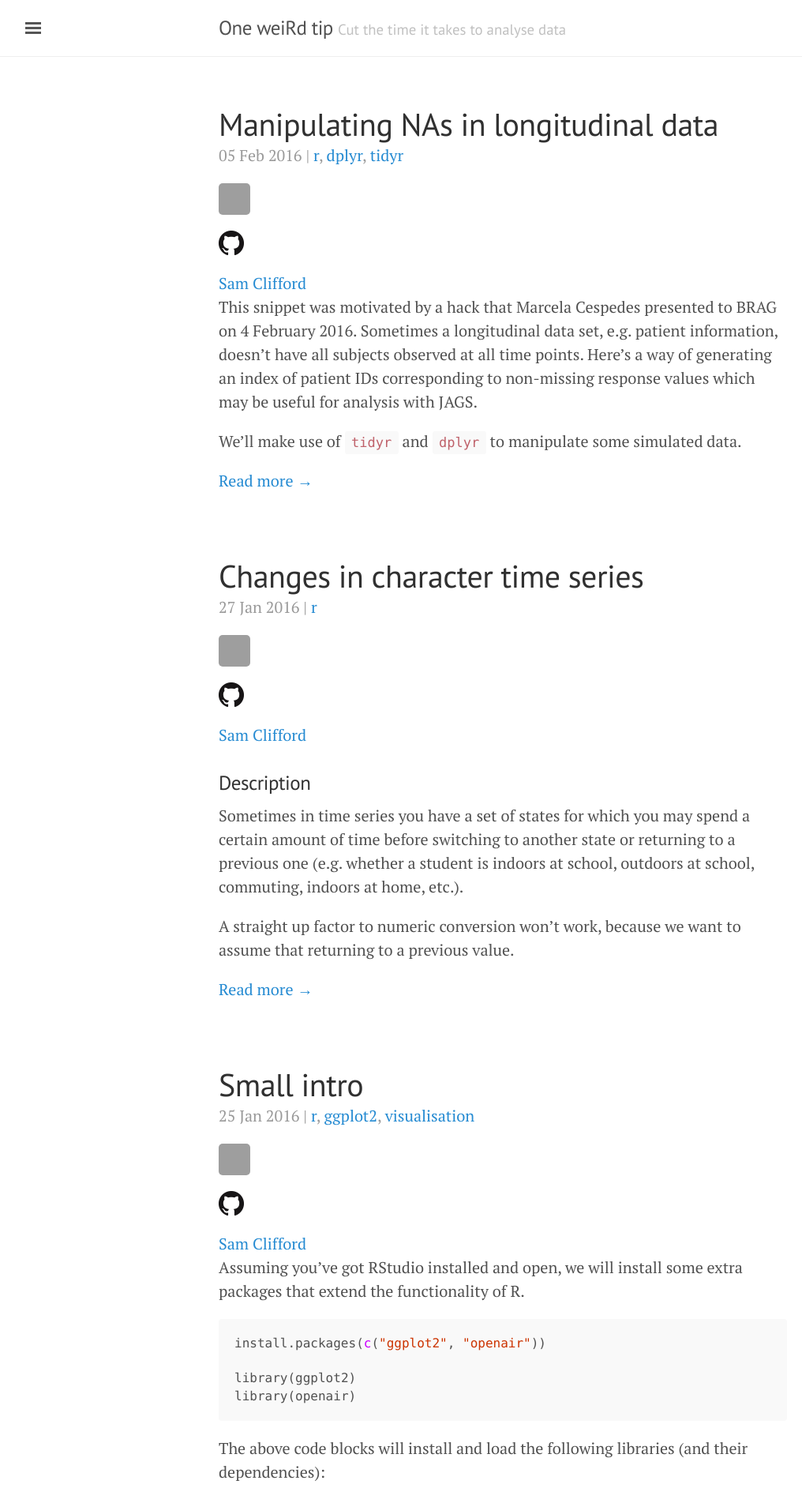
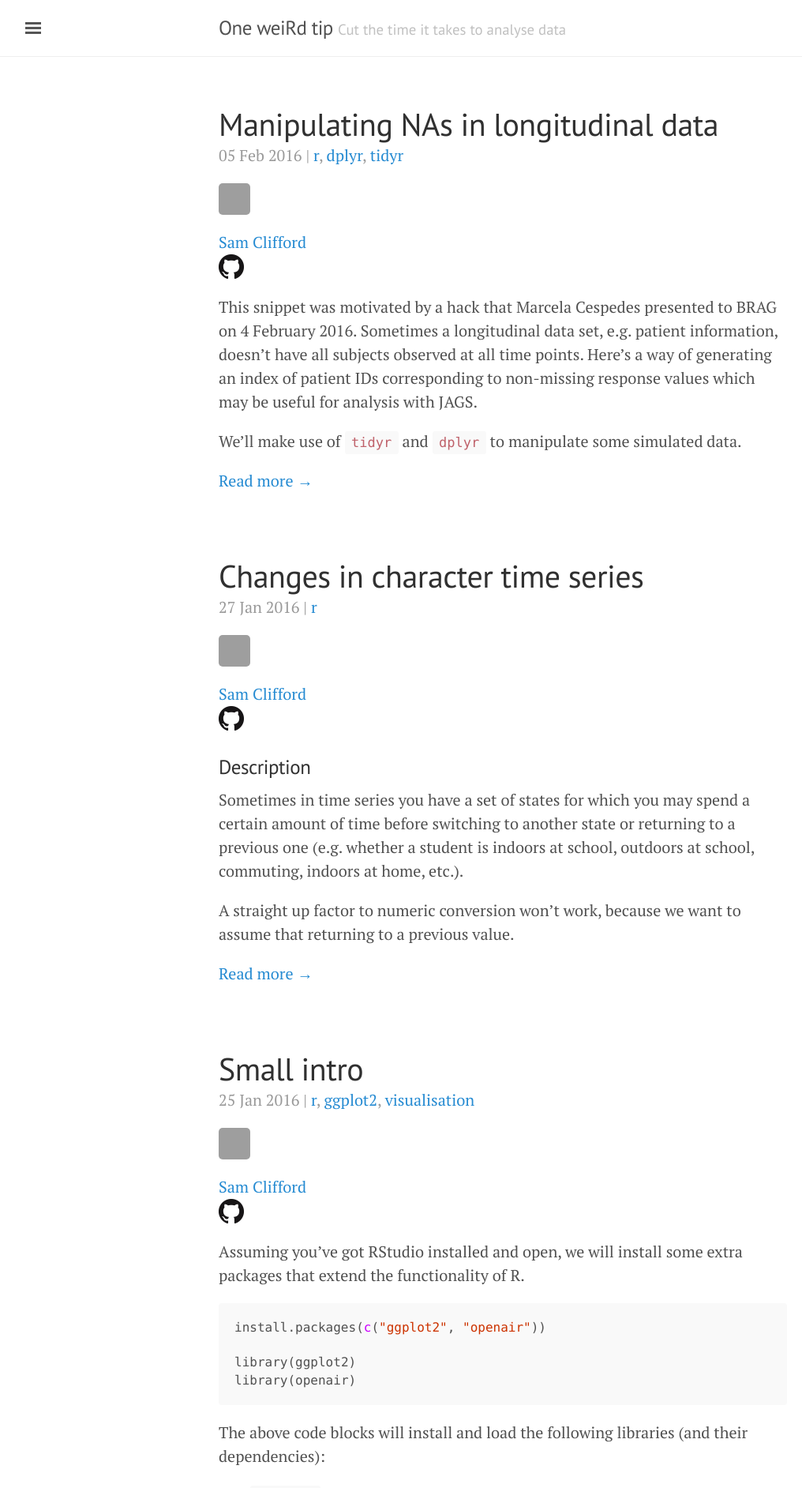
Before and after one commit to bragqut/bragqut.github.io, a Jekyll site: the page built from index.html, in a window 1280 px wide. Shown: the top 1884 px of the page at 79% size, without its empty margins (3-1019 px from the left). Built offline with Jekyll 4.4.1, drawn with Linux system fonts in a browser that asks for light colours; the list of posts is cut into pages by our own code; grey boxes are pictures that could not be loaded.

Commit message:
making new attempt

```diff
--- a/_includes/authorinfo.html
+++ b/_includes/authorinfo.html
@@ -1,4 +1,4 @@
 <div class="meta">
-		<span class="icons"><img src="http://www.gravatar.com/avatar/{{ author.gravatar }}?s=40"><a href="https://github.com/{{author.github}}" ><img src="/assets/GitHub-Mark-32px.png"></a></span>
-		<span class="author"><a href="{{author.web}}" >{{ author.display_name }}</a>  </span>
+		<img src="http://www.gravatar.com/avatar/{{ author.gravatar }}?s=40">
+		<span class="author"><a href="{{author.web}}" >{{ author.display_name }}</a> <a href="https://github.com/{{author.github}}" ><img src="/assets/GitHub-Mark-32px.png"></a> </span>
 </div>
```
